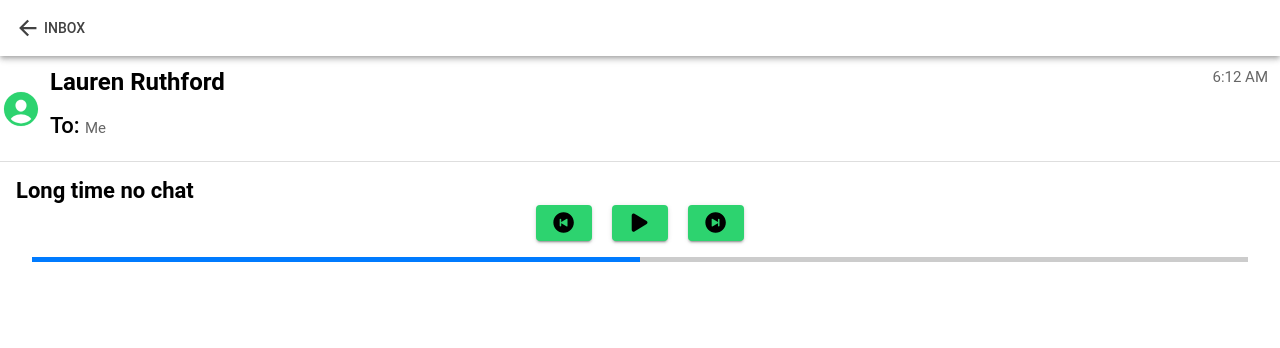
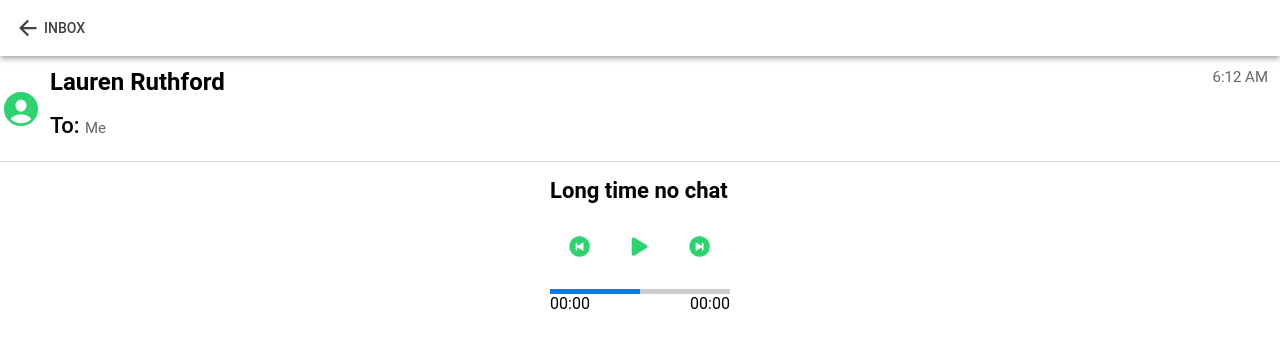
Before and after one commit to kuba-04/mail-voices, a React (Vite) app: page /message/1 in a window 1280 px wide. Shown: the top 348 px of the page. Built offline with nearby package versions, Linux system fonts and the light colour scheme.

Commit message:
spacing on bar

```diff
--- a/src/pages/AudioPlayer.css
+++ b/src/pages/AudioPlayer.css
@@ -4,8 +4,61 @@
     align-items: center;
 }
 
-.buttons-container ion-button {
-    margin: 0 10px;
+.audio-player-container {
+    display: flex;
+    flex-direction: column;
+    align-items: center;
+}
+
+.audio-title {
+    font-size: 28px;
+    font-weight: bold;
+    margin-top: 20px;
+    margin-bottom: 10px;
+}
+
+.audio-controls {
+    display: flex;
+    justify-content: space-between;
+    align-items: center;
+    margin: 20px 0;
+}
+
+.play-pause-button {
+    background-color: transparent;
+    border: none;
+    outline: none;
+    padding: 0;
+    margin: 0;
+    cursor: pointer;
+    font-size: 30px;
+    color: #FFFFFF;
+    transition: transform 0.2s ease-in-out;
+}
+
+.play-pause-button:hover {
+    transform: scale(1.2);
+}
+
+.play-button {
+    margin-right: 20px;
+}
+
+.audio-seek {
+    display: flex;
+    align-items: center;
+    height: 10px;
+    background-color: rgba(255, 255, 255, 0.4);
+    border-radius: 5px;
+    width: 80%;
+}
+
+.audio-seek-bar {
+    height: 100%;
+    background-color: #FFFFFF;
+    border-radius: 5px;
+    width: ${(currentTime / duration) * 100}%;
+    transition: width 0.1s ease-in-out;
 }
 
 .progress-bar {
@@ -23,3 +76,8 @@
     top: 0;
     left: 0;
 }
+
+.audio-timeline-labels {
+    display: flex;
+    justify-content: space-between;
+}
--- a/src/pages/AudioPlayer.tsx
+++ b/src/pages/AudioPlayer.tsx
@@ -1,6 +1,6 @@
 import { IonButton, IonIcon } from '@ionic/react';
 import { play, pause, playSkipBackCircle, playSkipForwardCircle } from 'ionicons/icons';
-import {useRef, useState} from "react";
+import { useRef, useState } from "react";
 import './AudioPlayer.css';
 
 const AudioPlayer = ({ message, source }) => {
@@ -48,46 +48,46 @@ const AudioPlayer = ({ message, source }) => {
         audio.currentTime = newTime;
     };
 
-    const handleLoadedMetadata = () => {
-        const audio = audioRef.current;
-
-        if (!audio) {
-            return;
-        }
-
-        setDuration(audio.duration);
+    const formatTime = (time: number) => {
+        const minutes = Math.floor(time / 60);
+        const seconds = Math.floor(time % 60);
+        return `${minutes < 10 ? '0' : ''}${minutes}:${seconds < 10 ? '0' : ''}${seconds}`;
     };
 
     return (
         <div className="audio-player-container">
             <div className="ion-padding">
-                <h1>{message.subject}</h1>
+                <h1 className="audio-title">{message.subject}</h1>
                 <audio
                     ref={audioRef}
                     src={source}
                     onTimeUpdate={handleTimeUpdate}
-                    onLoadedMetadata={handleLoadedMetadata}
+                    onLoadedMetadata={() => setDuration(audioRef.current.duration)}
                 />
 
-                <div className="buttons-container">
-                    <IonButton onClick={() => handleSeek(-15)}>
-                        <IonIcon slot="icon-only" icon={playSkipBackCircle} />
+                <div className="audio-controls">
+                    <IonButton onClick={() => handleSeek(-15)} fill="clear" className="audio-control">
+                        <IonIcon slot="icon-only" icon={playSkipBackCircle} className="audio-icon" />
                     </IonButton>
-                    <IonButton onClick={togglePlay}>
-                        <IonIcon slot="icon-only" icon={isPlaying ? pause : play} />
+                    <IonButton onClick={togglePlay} fill="clear" className="audio-control">
+                        <IonIcon slot="icon-only" icon={isPlaying ? pause : play} className="audio-icon" />
                     </IonButton>
-                    <IonButton onClick={() => handleSeek(15)}>
-                        <IonIcon slot="icon-only" icon={playSkipForwardCircle} />
+                    <IonButton onClick={() => handleSeek(15)} fill="clear" className="audio-control">
+                        <IonIcon slot="icon-only" icon={playSkipForwardCircle} className="audio-icon" />
                     </IonButton>
                 </div>
 
-                <div className="ion-padding">
-                    <div className="progress-bar">
-                        <div className="progress-bar-fill" style={{ width: `${(currentTime / audioRef.current?.duration) * 100}%` }} />
-                    </div>
+                {/*<div className="audio-timeline">*/}
+                <div className="progress-bar">
+                    {/*<div className="audio-timeline-current" style={{ width: `${(currentTime / duration) * 100}%` }} />*/}
+                    <div className="progress-bar-fill" style={{ width: `${(currentTime / duration) * 100}%` }} />
+                </div>
+
+                <div className="audio-timeline-labels">
+                    <span>{formatTime(currentTime)}</span>
+                    <span>{formatTime(duration)}</span>
                 </div>
             </div>
-
         </div>
     );
 };
```
